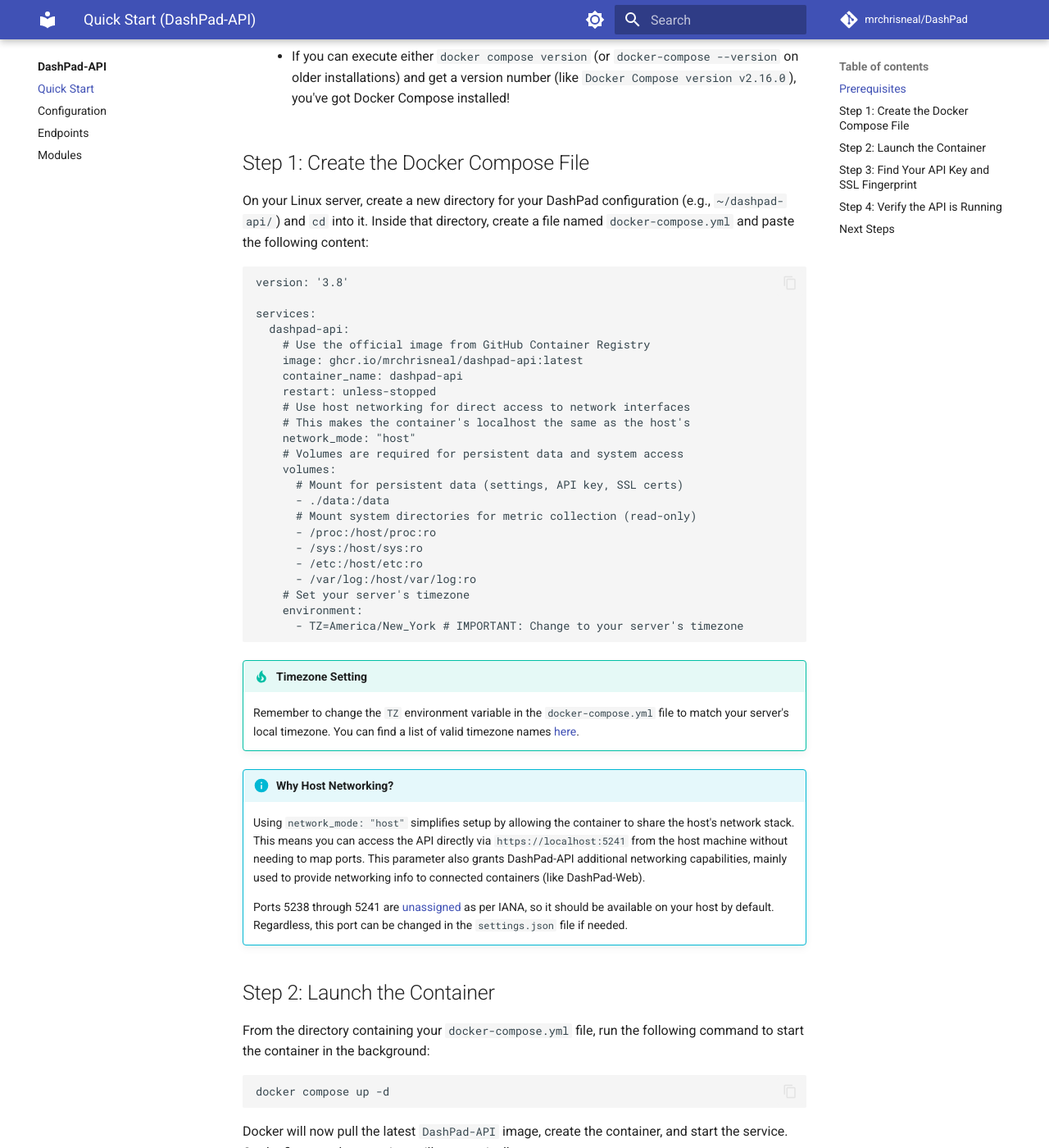
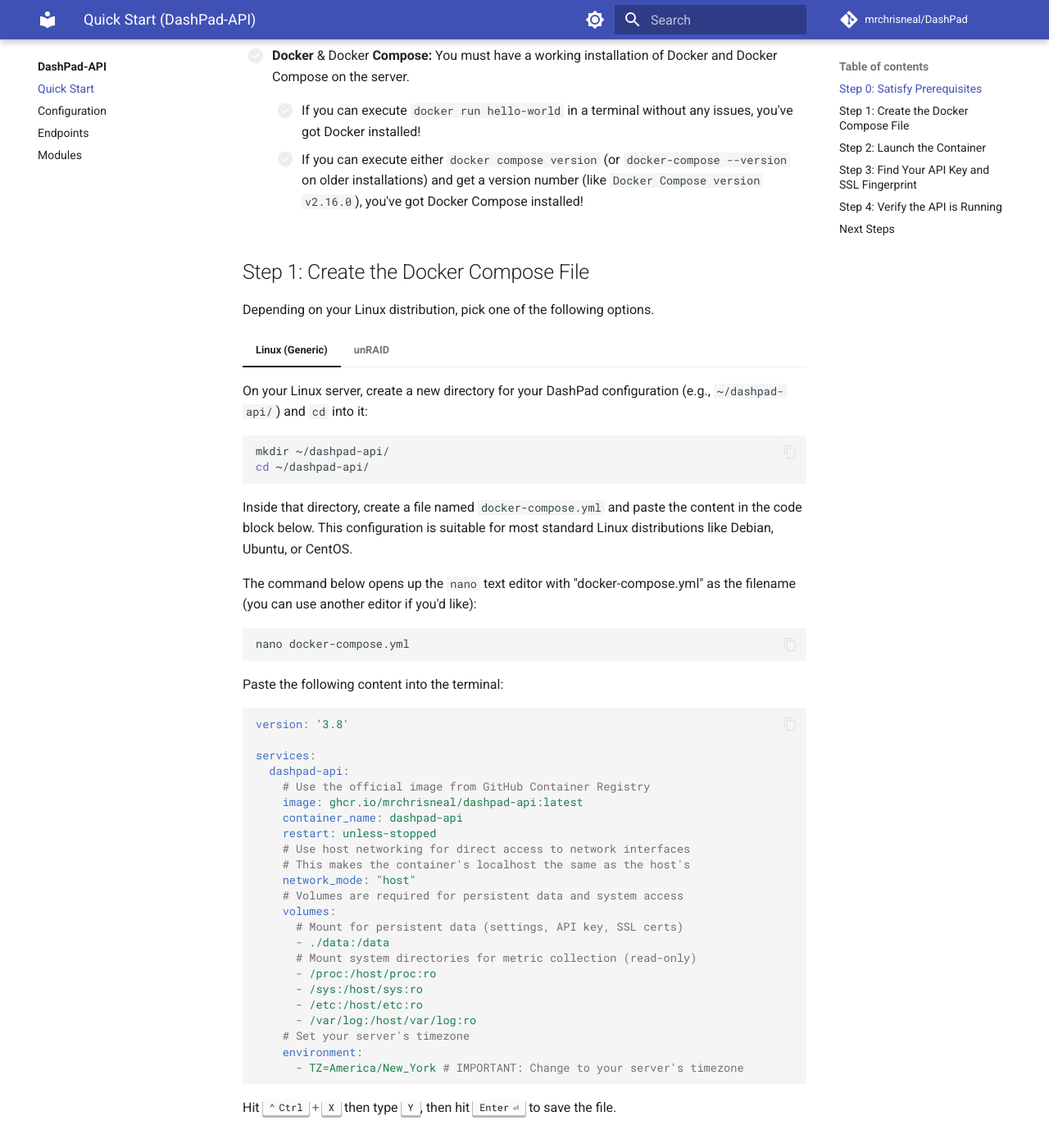
Before and after one commit to mrchrisneal/DashPad, an MkDocs documentation site: the page built from docs/api/quick-start.md, in a window 1280 px wide and 1400 px high, scrolled down 517 px. Shown: the whole window at 82% size. Built offline with MkDocs 1.6.1 and Material for MkDocs 9.7.7, drawn with Linux system fonts in a browser that asks for light colours; comment, search, counter and statistics services are not loaded; some of the changed lines change nothing that is shown; some of the changed text lies outside the part shown.

Commit message:
Updated quick start guide

````diff
--- a/docs/api/quick-start.md
+++ b/docs/api/quick-start.md
@@ -6,45 +6,126 @@
 
 This guide provides the fastest way to get the DashPad-API container running on your Linux server using Docker Compose. This setup uses default settings and auto-generated credentials to get you started in minutes.
 
-## Prerequisites
+## Step 0: Satisfy Prerequisites
 
-- **A Linux Server:** The DashPad-API container must run on the Linux-based machine you intend to monitor.
-- **Docker** & Docker **Compose:** You must have a working installation of Docker and Docker Compose on the server.
-    - If you can execute `docker run hello-world` in a terminal without any issues, you've got Docker installed!
-    - If you can execute either `docker compose version` (or `docker-compose --version` on older installations) and get a version number (like `Docker Compose version v2.16.0`), you've got Docker Compose installed!
+!!! success "NOTE: Checkboxes on this page can be toggled to keep track of your progress!"
+
+Before continuing, ensure you have the following:
+
+- [ ] **A Linux Server:** The DashPad-API container must run on the Linux-based machine you intend to monitor.
+
+- [ ] **Docker** & Docker **Compose:** You must have a working installation of Docker and Docker Compose on the server.
+
+    - [ ] If you can execute `docker run hello-world` in a terminal without any issues, you've got Docker installed!
+
+    - [ ] If you can execute either `docker compose version` (or `docker-compose --version` on older installations) and get a version number (like `Docker Compose version v2.16.0`), you've got Docker Compose installed!
 
 ## Step 1: Create the Docker Compose File
 
-On your Linux server, create a new directory for your DashPad configuration (e.g., `~/dashpad-api/`) and `cd` into it. Inside that directory, create a file named `docker-compose.yml` and paste the following content:
+Depending on your Linux distribution, pick one of the following options.
 
-```
-version: '3.8'
+=== "Linux (Generic)"
 
-services:
-  dashpad-api:
-    # Use the official image from GitHub Container Registry
-    image: ghcr.io/mrchrisneal/dashpad-api:latest
-    container_name: dashpad-api
-    restart: unless-stopped
-    # Use host networking for direct access to network interfaces
-    # This makes the container's localhost the same as the host's
-    network_mode: "host"
-    # Volumes are required for persistent data and system access
-    volumes:
-      # Mount for persistent data (settings, API key, SSL certs)
-      - ./data:/data
-      # Mount system directories for metric collection (read-only)
-      - /proc:/host/proc:ro
-      - /sys:/host/sys:ro
-      - /etc:/host/etc:ro
-      - /var/log:/host/var/log:ro
-    # Set your server's timezone
-    environment:
-      - TZ=America/New_York # IMPORTANT: Change to your server's timezone
-```
+    On your Linux server, create a new directory for your DashPad configuration (e.g., `~/dashpad-api/`) and `cd` into it:
 
-!!! tip "Timezone Setting"
-    Remember to change the `TZ` environment variable in the `docker-compose.yml` file to match your server's local timezone. You can find a list of valid timezone names [here](https://en.wikipedia.org/wiki/List_of_tz_database_time_zones).
+    ```bash
+    mkdir ~/dashpad-api/
+    cd ~/dashpad-api/
+    ```
+
+    Inside that directory, create a file named `docker-compose.yml` and paste the content in the code block below. This configuration is suitable for most standard Linux distributions like Debian, Ubuntu, or CentOS.
+
+    The command below opens up the `nano` text editor with "docker-compose.yml" as the filename (you can use another editor if you'd like):
+
+    ```bash
+    nano docker-compose.yml
+    ```
+
+    Paste the following content into the terminal:
+
+    ```yaml
+    version: '3.8'
+
+    services:
+      dashpad-api:
+        # Use the official image from GitHub Container Registry
+        image: ghcr.io/mrchrisneal/dashpad-api:latest
+        container_name: dashpad-api
+        restart: unless-stopped
+        # Use host networking for direct access to network interfaces
+        # This makes the container's localhost the same as the host's
+        network_mode: "host"
+        # Volumes are required for persistent data and system access
+        volumes:
+          # Mount for persistent data (settings, API key, SSL certs)
+          - ./data:/data
+          # Mount system directories for metric collection (read-only)
+          - /proc:/host/proc:ro
+          - /sys:/host/sys:ro
+          - /etc:/host/etc:ro
+          - /var/log:/host/var/log:ro
+        # Set your server's timezone
+        environment:
+          - TZ=America/New_York # IMPORTANT: Change to your server's timezone
+    ```
+
+    Hit ++ctrl+x++ then type ++y++, then hit ++enter++ to save the file.
+
+=== "unRAID"
+
+    !!! tip "This configuration uses the standard unRAID `appdata` path."
+
+    !!! warning "Docker Compose Plugin Required"
+        For unRAID users, it is highly recommended to use the (free) **Compose Manager** plugin by **dcflachs** to manage your Docker Compose stacks. You can search for "Compose Manager" in the unRAID Community Applications Store, and find more information on the [unRAID forums](https://forums.unraid.net/topic/114415-plugin-docker-compose-manager/). Continue with the instructions below after installing this plugin.
+
+    1. Visit `https://<your-server>/Settings/compose.manager` or `https://<your-server>/Compose` (via the unRAID Web Interface).
+
+    2. Click the "Add New Stack" button. A modal will appear. Input the desired name of the stack (ex. `DashPad-Web`), then hit the "OK" button.
+
+    3. The stack should now appear on this page. Click the cog (settings) icon to the left of the stack's title, then click "Edit Stack" button.
+
+    4. When prompted to select a file to edit, click the "Compose File" button. You will be given a blank textarea.
+
+    5. Copy and paste the contents of the file below:
+
+    ```yaml
+    version: '3.8'
+
+    services:
+      dashpad-api:
+        # Use the official image from GitHub Container Registry
+        image: ghcr.io/mrchrisneal/dashpad-api:latest
+        container_name: dashpad-api
+        restart: unless-stopped
+        # Use host networking for direct access to network interfaces
+        # This makes the container's localhost the same as the host's
+        network_mode: "host"
+        # Volumes are required for persistent data and system access
+        volumes:
+          # Mount for persistent data using the standard unRAID appdata path
+          - /mnt/user/appdata/dashpad-api:/data
+          # Mount system directories for metric collection (read-only)
+          - /proc:/host/proc:ro
+          - /sys:/host/sys:ro
+          - /etc:/host/etc:ro
+          - /var/log:/host/var/log:ro
+        # Set your server's timezone
+        environment:
+          - TZ=America/New_York # IMPORTANT: Change to your server's timezone
+    ```
+
+
+??? tip "Change Your Timezone Setting"
+    Remember to change the `TZ` environment variable in the `docker-compose.yml` file to match your server's local timezone. You can find a list of valid timezone names [here](https://en.wikipedia.org/wiki/List_of_tz_database_time_zones). Here are some common timezones to get you started:
+
+    - `America/Los_Angeles` (Pacific Time)
+    - `America/New_York` (Eastern Time)
+    - `Europe/London` (United Kingdom)
+    - `Europe/Paris` (France)
+    - `Asia/Tokyo` (Japan)
+    - `Australia/Sydney` (Australia)
+    - `Asia/Kolkata` (India)
+    - `America/Sao_Paulo` (Brazil)
 
 !!! info "Why Host Networking?"
     Using `network_mode: "host"` simplifies setup by allowing the container to share the host's network stack. This means you can access the API directly via `https://localhost:5241` from the host machine without needing to map ports. This parameter also grants DashPad-API additional networking capabilities, mainly used to provide networking info to connected containers (like DashPad-Web).
````
